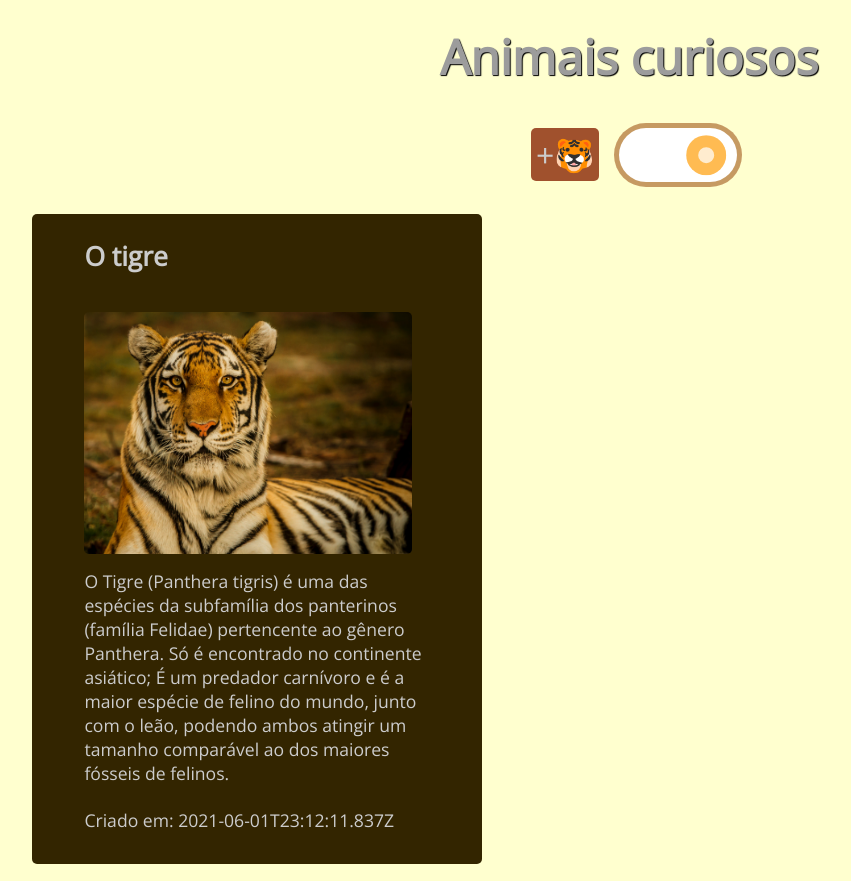
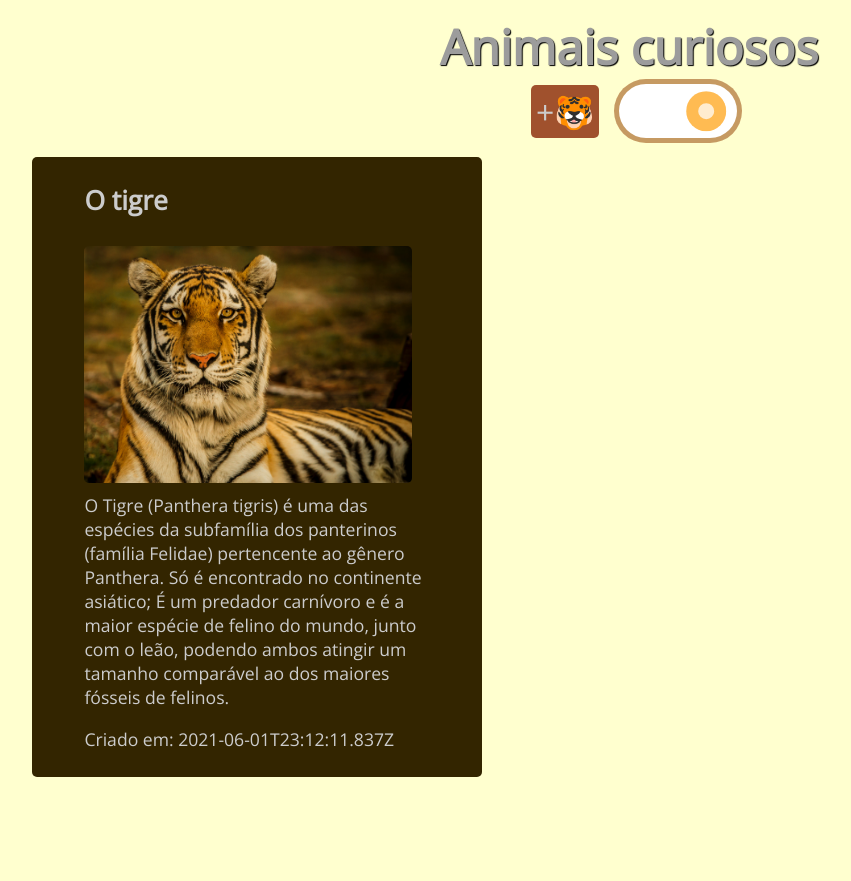
Before and after one commit to moreirafelipe/dh-exercicioListaFelinos, a plain HTML site: page index.html in a window 1280 px wide. Both pictures are taken after a click on the button "+🐯". Shown: the whole page, without its empty margins (11-862 px from the left). After the commit the page ends 800 px from the top, so only its background shows below. Drawn offline with nearby package versions, Linux system fonts and the light colour scheme.

Commit message:
Atualizando exercicio

```diff
--- a/css/styles.css
+++ b/css/styles.css
@@ -22,7 +22,7 @@ body {
 
 h1 {
   text-align: center;
-  margin: 0.5em 0;
+  margin: 0.3em 0 0 0;
   color: rgb(156, 156, 156);
   font-size: 3em;
   text-shadow: 1px 1px 1px black;
@@ -37,13 +37,9 @@ h1 {
   margin: 0 auto;
 }
 
-#intro h1 {
-  margin: 0.3em 0;
-}
-
 button {
   font-size: 2rem;
-  margin: 15px;
+  margin: 0 15px;
   height: fit-content;
   background-color: rgb(160, 81, 45);
   color: #ccc;
@@ -167,9 +163,9 @@ li {
   display: flex;
   flex-flow: row wrap;
   width: 450px;
-  height: 650px;
+  height: 620px;
   padding: 0.5em 3em;
-  margin: 1em;
+  margin: 0.8em 1em;
   background-color: rgb(51, 37, 0);
   border-radius: 5px;
   color: #ccc;
@@ -181,6 +177,6 @@ li {
 
 img {
   width: 95%;
-  margin: 15px 0;
+  margin: 10px 0;
   border-radius: 5px;
 }
--- a/js/app.js
+++ b/js/app.js
@@ -1,5 +1,4 @@
 /*Iniciando array de objetos contendo dados dos animais*/
-
 const listadeFelinos = [
   {
     title: 'O tigre',
@@ -40,47 +39,42 @@ const listadeFelinos = [
 ];
 
 /*Armazenando elementos do DOM para manipulação*/
-
 let counter = 0;
 let body = document.querySelector('body');
 let checkbox = document.querySelector("input[type=checkbox]");
-let lista = document.querySelector('#lista-animais');
+let lista = document.getElementById('lista-animais');
 let card = document.querySelectorAll('li');
 
-
 /*Escutador de eventos - aguarda o botão modo escuro ser acionado para ativar estilos com cores diferentes*/
-
 checkbox.addEventListener('change', () => {
 
   //Atualizando lista de cards renderizados
   card = document.querySelectorAll('li');
 
-
-  //Atualiza lista de animais e aplica estilos de modo escuro caso esteja ativo
+  //Atualiza lista de animais e aplica estilos do modo de cor que está ativo
   checkbox.checked ? card.forEach(item => {item.style.backgroundColor="#ccc";}) : card.forEach(item => {item.style.backgroundColor="rgb(51, 37, 0)";});
   checkbox.checked ? card.forEach(item => {item.style.color="#000";}) : card.forEach(item => {item.style.color="#ccc";});
   checkbox.checked ? body.classList.add("dark-mode") : body.classList.remove("dark-mode");
 });
 
 //Função que renderiza um novo card
-
 function gerar(){
 
   //Verifica se o contador de cliques atingiu o limite de animais do array listadeFelinos
   if(counter < listadeFelinos.length) {
 
+    //Cria novo elemento list-item
+    let itemLista = document.createElement('LI');
 
   //adiciona novo item de lista com os dados do animal conforme o contador
-    lista.innerHTML +=
-                          `<li>
-                            <h2>${listadeFelinos[counter].title}</h2>
+    itemLista.innerHTML =  `<h2>${listadeFelinos[counter].title}</h2>
                             \n<img src="${listadeFelinos[counter].imgUrl}">
                             \n<p>${listadeFelinos[counter].description}</p>
-                            \n<p>Criado em: ${listadeFelinos[counter].createdAt}</p>
-                            </li>`;
+                            \n<p>Criado em: ${listadeFelinos[counter].createdAt}</p>`;
 
+    lista.insertBefore(itemLista, lista.childNodes[0]);
 
-    //Atualiza lista de animais e aplica estilos de modo escuro caso esteja ativo
+    //Atualiza lista de animais e aplica estilos do modo de cor que está ativo
     card = document.querySelectorAll('li');
     checkbox.checked ? card.forEach(item => {item.style.backgroundColor="#ccc";}) : card.forEach(item => {item.style.backgroundColor="rgb(51, 37, 0)";});
     checkbox.checked ? card.forEach(item => {item.style.color="#000";}) : card.forEach(item => {item.style.color="#ccc";});
```
